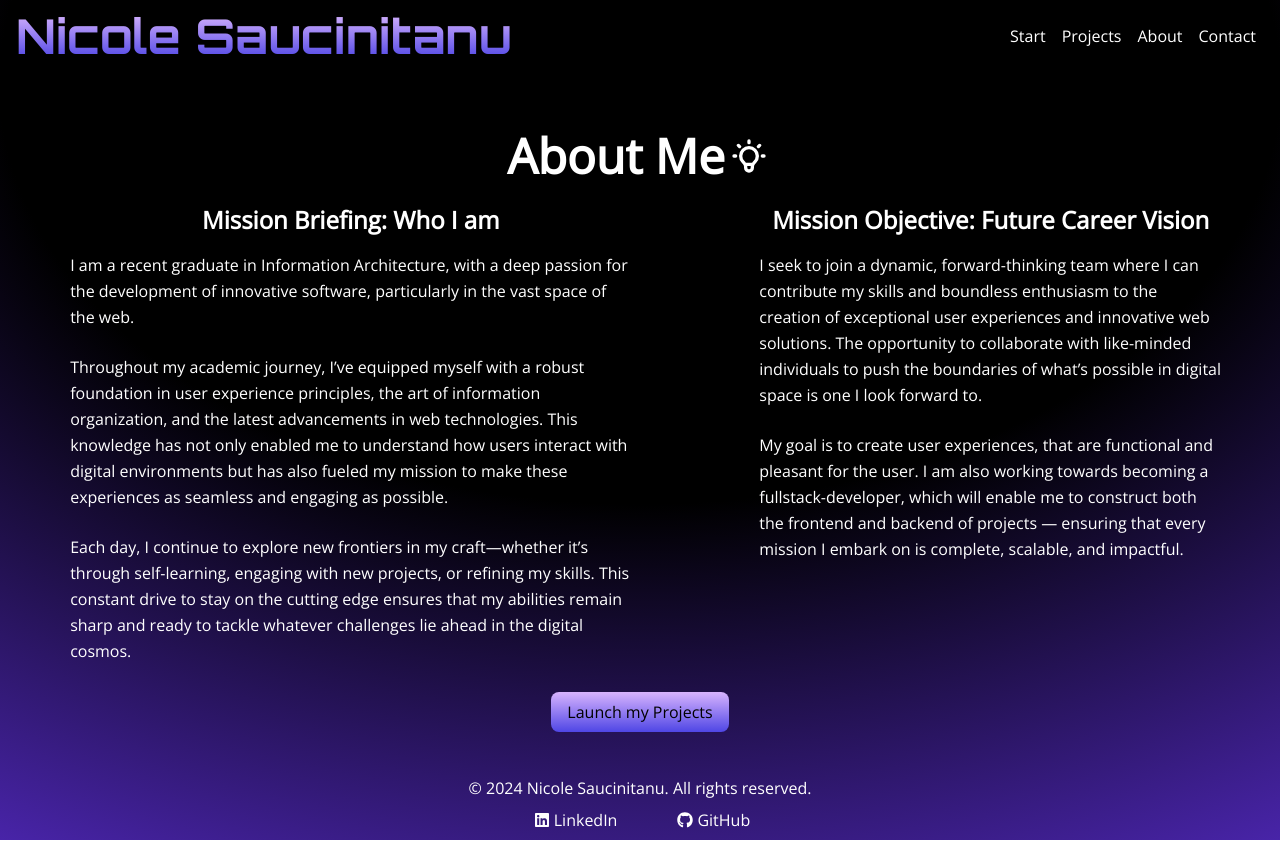
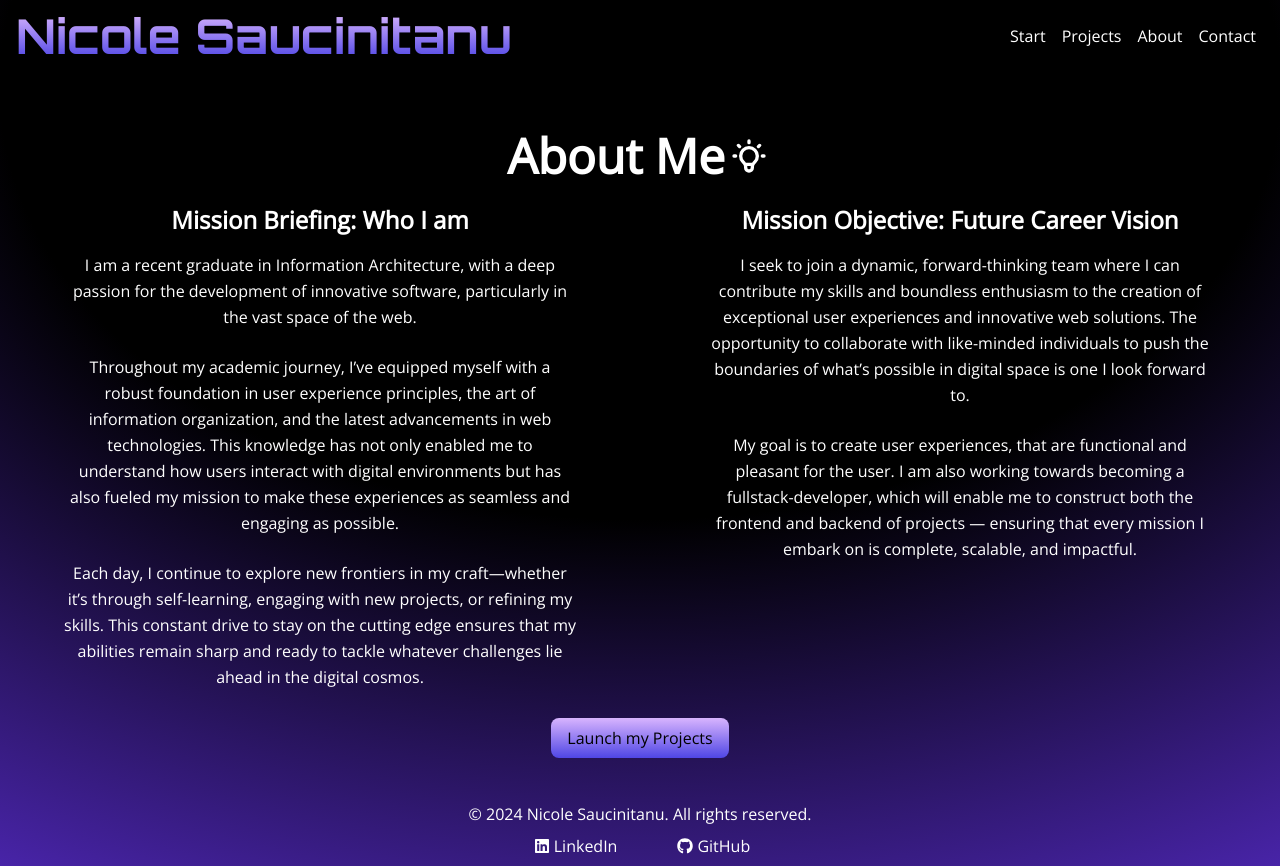
Before and after one commit to NicoleCoding/portfolio-next, a Next.js app: page /about in a window 1280 px wide. Before the commit the page ends 840 px from the top, so only its background shows below. Built offline with nearby package versions, Linux system fonts and the light colour scheme.

Commit message:
- Fixes on about page

```diff
--- a/pages/about.js
+++ b/pages/about.js
@@ -11,18 +11,18 @@ export default function About() {
                 <HiOutlineLightBulb className="text-white m-1" size={40}/>
             </div>
             <section className="flex flex-col md:flex-row content-center">
-                <section className="flex flex-col items-center text-center">
-                <h3 className="text-xl sm:text-2xl m-1 font-bold">Mission Briefing: Who I am</h3>
-                <p className="m-3 w-4/5 text-left leading-relaxed">I am a recent graduate in Information Architecture, with a deep passion for the development of innovative software, particularly in the vast space of the web.
+                <section className="flex flex-col items-center text-center basis-full">
+                <h3 className="text-2xl m-1 font-bold">Mission Briefing: Who I am</h3>
+                <p className="m-3 w-4/5 text-center leading-relaxed">I am a recent graduate in Information Architecture, with a deep passion for the development of innovative software, particularly in the vast space of the web.
                 </p>
-                <p className="m-3 w-4/5 text-left leading-relaxed">Throughout my academic journey, I’ve equipped myself with a robust foundation in user experience principles, the art of information organization, and the latest advancements in web technologies. This knowledge has not only enabled me to understand how users interact with digital environments but has also fueled my mission to make these experiences as seamless and engaging as possible.</p>
-                <p className="m-3 w-4/5 text-left leading-relaxed"> Each day, I continue to explore new frontiers in my craft—whether it’s through self-learning, engaging with new projects, or refining my skills. This constant drive to stay on the cutting edge ensures that my abilities remain sharp and ready to tackle whatever challenges lie ahead in the digital cosmos.</p>
+                <p className="m-3 w-4/5 text-center leading-relaxed">Throughout my academic journey, I’ve equipped myself with a robust foundation in user experience principles, the art of information organization, and the latest advancements in web technologies. This knowledge has not only enabled me to understand how users interact with digital environments but has also fueled my mission to make these experiences as seamless and engaging as possible.</p>
+                <p className="m-3 w-4/5 text-center leading-relaxed"> Each day, I continue to explore new frontiers in my craft—whether it’s through self-learning, engaging with new projects, or refining my skills. This constant drive to stay on the cutting edge ensures that my abilities remain sharp and ready to tackle whatever challenges lie ahead in the digital cosmos.</p>
                 </section>
-                <section className="flex flex-col items-center">
+                <section className="flex flex-col items-center basis-full">
                 <h3 className="text-2xl m-1 font-bold">Mission Objective: Future Career Vision</h3>
-                <p className="m-3 w-4/5 text-left leading-relaxed">I seek to join a dynamic, forward-thinking team where I can contribute my skills and boundless enthusiasm to the creation of exceptional user experiences and innovative web solutions. The opportunity to collaborate with like-minded individuals to push the boundaries of what’s possible in digital space is one I look forward to.
+                <p className="m-3 w-4/5 text-center leading-relaxed">I seek to join a dynamic, forward-thinking team where I can contribute my skills and boundless enthusiasm to the creation of exceptional user experiences and innovative web solutions. The opportunity to collaborate with like-minded individuals to push the boundaries of what’s possible in digital space is one I look forward to.
                 </p>
-                <p className="m-3 w-4/5 text-left leading-relaxed pb-10"> My goal is to create user experiences, that are functional and pleasant for the user. I am also working towards becoming a fullstack-developer, which will enable me to construct both the frontend and backend of projects — ensuring that every mission I embark on is complete, scalable, and impactful.</p>
+                <p className="m-3 w-4/5 text-center leading-relaxed pb-10"> My goal is to create user experiences, that are functional and pleasant for the user. I am also working towards becoming a fullstack-developer, which will enable me to construct both the frontend and backend of projects — ensuring that every mission I embark on is complete, scalable, and impactful.</p>
                 </section>
             </section>
             <Link href="/projects">
```
